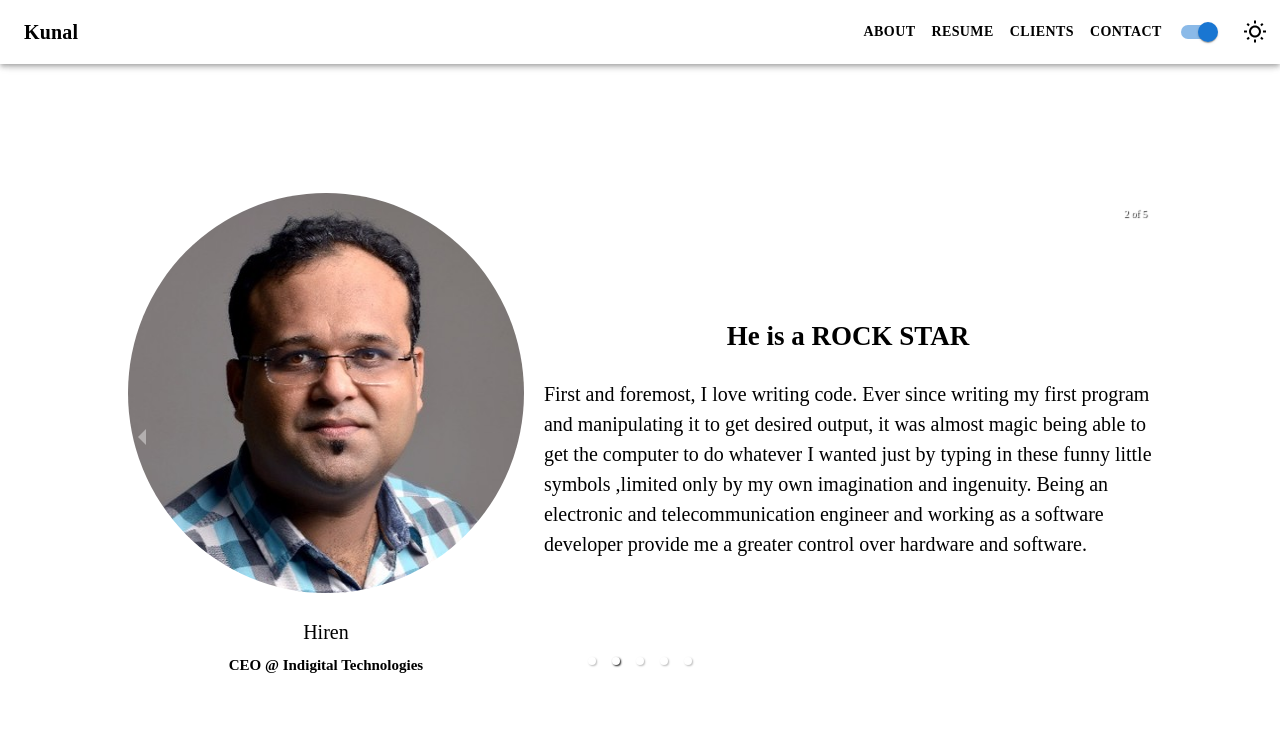
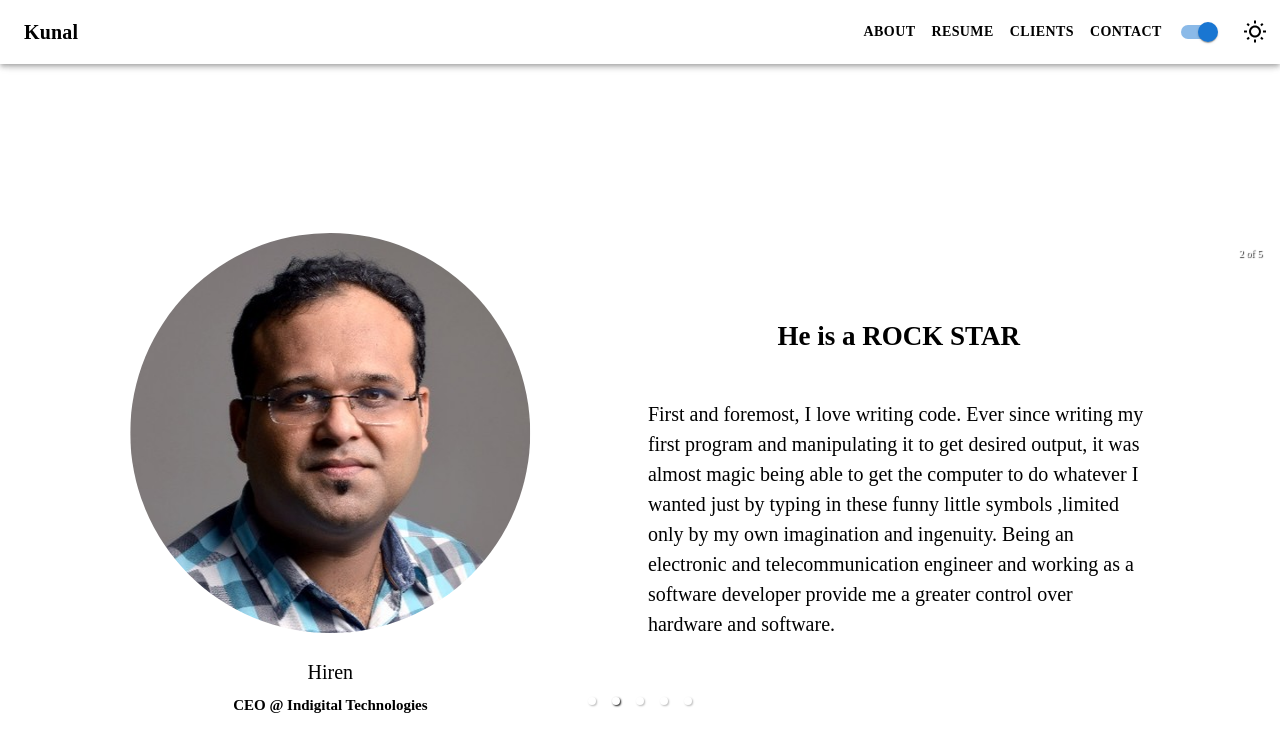
Before and after one commit to Kunalpaul12/portfolio, a React (Create React App) app: page /clients in a window 1280 px wide. Shown: the top 752 px of the page. Built offline with nearby package versions, Linux system fonts and the light colour scheme.

Commit message:
Recommendation ui fix

```diff
--- a/src/config.tsx
+++ b/src/config.tsx
@@ -1,6 +1,7 @@
 const Config = {
   about_max_width: '912px',
   max_width: '768px',
+  recommendation_max_width: '912px',
 };
 
 export default Config;
--- a/src/screens/Recommendation/recommendation.tsx
+++ b/src/screens/Recommendation/recommendation.tsx
@@ -12,8 +12,8 @@ import {
   DesignationContainer,
   NameText,
   RecommendationIntroText,
+  CarouselStyled,
 } from './styles';
-import { Carousel } from 'react-responsive-carousel';
 import 'react-responsive-carousel/lib/styles/carousel.min.css';
 import {
   Hiren,
@@ -55,7 +55,7 @@ const Recommendation: React.FC<Props> = () => {
   return (
     <Container>
       <ContentContainer>
-        <Carousel infiniteLoop autoPlay>
+        <CarouselStyled infiniteLoop autoPlay>
           {CarouselItems(
             Sergio,
             'Go getter attitude',
@@ -91,7 +91,7 @@ const Recommendation: React.FC<Props> = () => {
             'Senior Engineering Manager @ Simpl',
             'Indrajit',
           )}
-        </Carousel>
+        </CarouselStyled>
       </ContentContainer>
     </Container>
   );
--- a/src/screens/Recommendation/styles.tsx
+++ b/src/screens/Recommendation/styles.tsx
@@ -1,13 +1,27 @@
 import styled from 'styled-components';
 import { Fonts } from 'constants/Fonts';
+import Config from 'config';
+import { Carousel } from 'react-responsive-carousel';
 
 export const Container = styled.div`
   display: flex;
   flex: 1;
-  background-color: ${(props: any) => props?.theme?.bgColor};
-  height: 100vh;
+  height: 100%;
   align-items: center;
   justify-content: center;
+  align-self: center;
+`;
+
+export const ContentContainer = styled.div`
+  display: flex;
+  align-self: center;
+  height: 100vh;
+  margin-top: 40px;
+  align-items: center;
+  @media (max-width: ${Config.recommendation_max_width}) {
+    height: 100%;
+  }
+  width: 98%;
 `;
 
 export const RecommendationIntroText = styled.p`
@@ -15,7 +29,7 @@ export const RecommendationIntroText = styled.p`
   font-weight: bold;
   font-size: 27px;
   color: ${props => props.theme.fontColor};
-  @media (max-width: 768px) {
+  @media (max-width: ${Config.recommendation_max_width}) {
     font-size: 18px;
   }
 `;
@@ -26,28 +40,27 @@ export const RecommendationDescriptionText = styled.p`
   line-height: 1.5;
   color: ${props => props.theme.fontColor};
   text-align: start;
-  @media (max-width: 768px) {
+  @media (max-width: ${Config.recommendation_max_width}) {
     font-size: 15px;
   }
 `;
 
-export const ContentContainer = styled.div`
-  width: 80%;
-  background-color: ${(props: any) => props?.theme?.bgColor};
-`;
-
 export const ProfileImageContainer = styled.div`
-  // border: 2px solid blue;
-  @media (max-width: 768px) {
+  display: flex;
+  flex-direction: column;
+  @media (max-width: ${Config.recommendation_max_width}) {
+    width: 280px;
     height: 350px;
     align-items: center;
+    margin-top: 20px;
+    align-self: center;
   }
 `;
 
 export const ProfileImage = styled.img`
   width: 400px;
   height: 400px;
-  @media (max-width: 768px) {
+  @media (max-width: ${Config.recommendation_max_width}) {
     width: 250px;
     height: 250px;
   }
@@ -74,7 +87,7 @@ export const DesignationText = styled.text`
   font-size: 15px;
   color: ${props => props.theme.fontColor};
   line-height: 1.9;
-  @media (max-width: 768px) {
+  @media (max-width: ${Config.recommendation_max_width}) {
     font-size: 12px;
   }
 `;
@@ -83,20 +96,23 @@ export const CarousalContent = styled.div`
   display: flex;
   width: 100%;
   flex-direction: row;
-  justify-content: space-between;
-  @media (max-width: 768px) {
+  justify-content: space-evenly;
+  @media (max-width: ${Config.recommendation_max_width}) {
     flex-direction: column;
     justify-content: flex-start;
   }
-  // border: 2px solid red;
 `;
 
 export const CarousalInnerContent = styled.div`
-  width: 60%;
-  margin-left: 20px;
+  display: flex;
+  flex-direction:column;
+  width 40%;
   align-self:center;
-  @media (max-width: 768px) {
+  @media (max-width:  ${Config.recommendation_max_width}) {
     width 90%;
-    // border: 2px solid green;
   }
 `;
+
+export const CarouselStyled = styled(Carousel)`
+  width: 100%;
+`;
```
